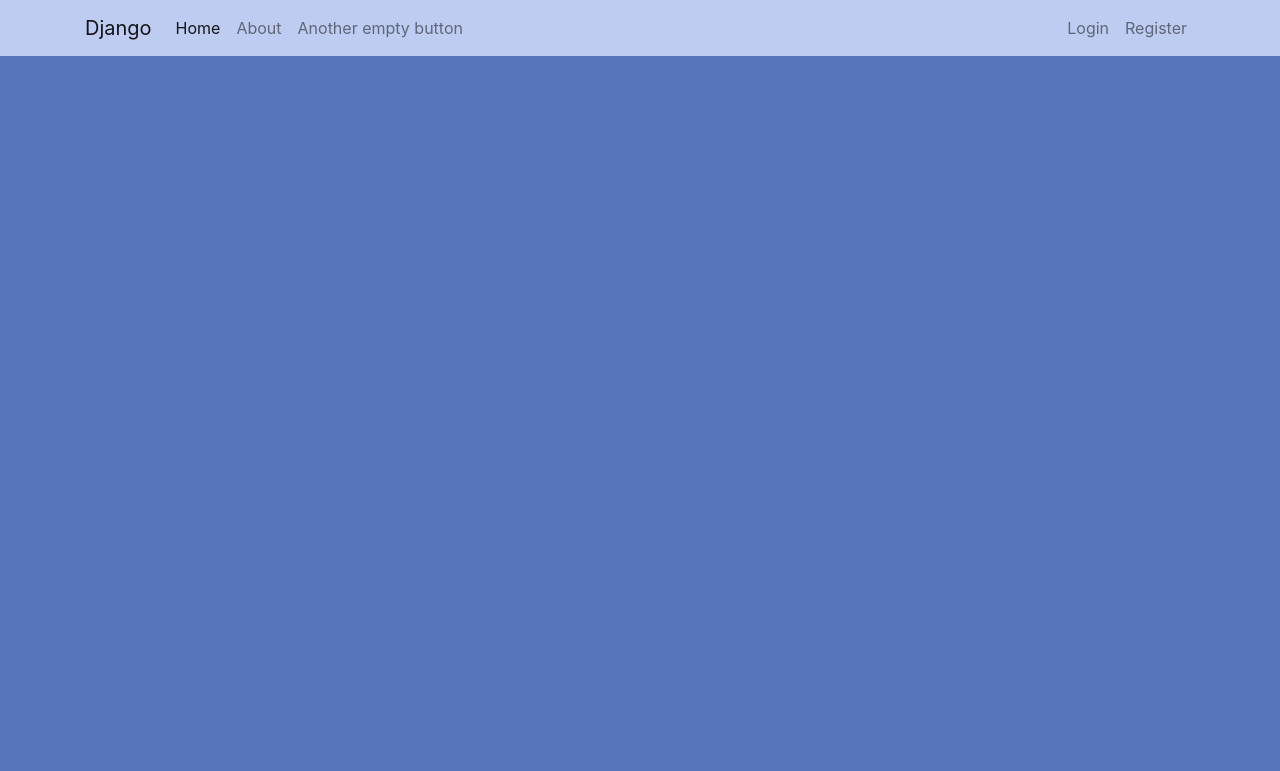
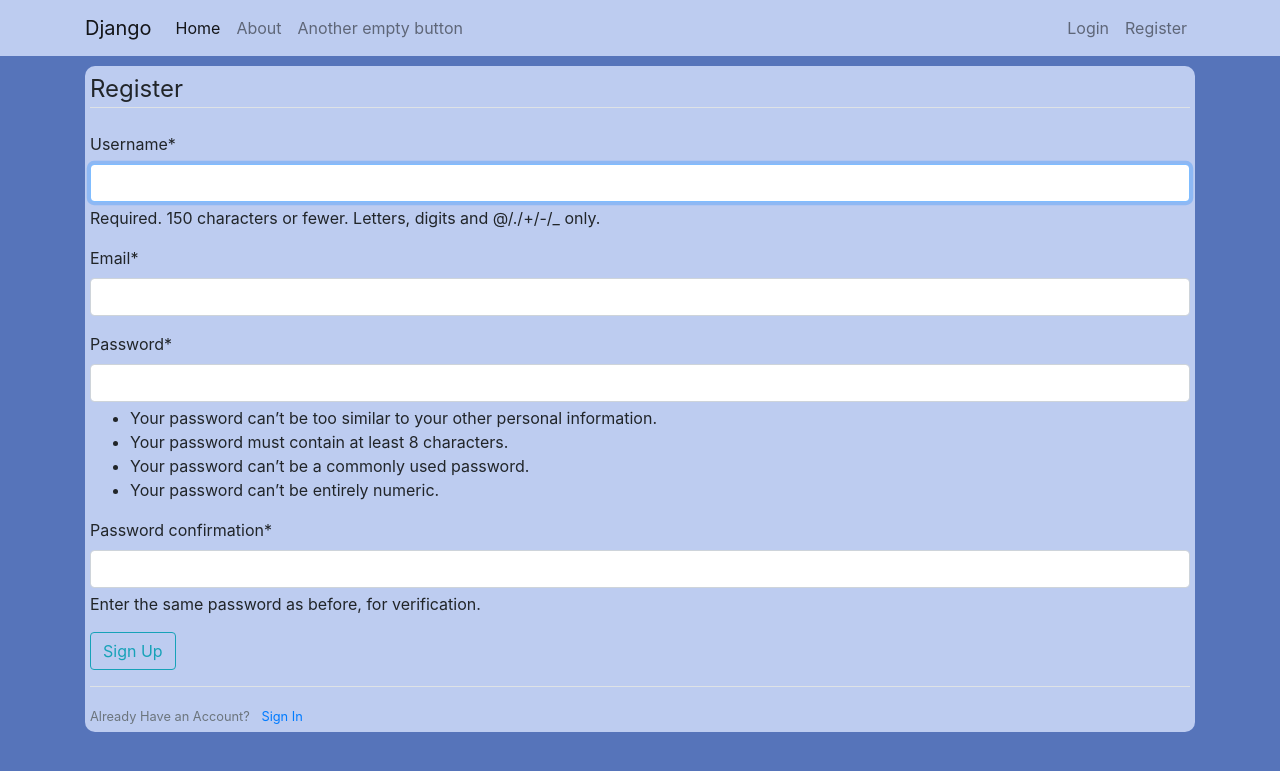
Before and after one commit to devlumba/django-test01, a Django app: template django_project/users/templates/users/register.html in a window 1280 px wide. Shown: the top 771 px of the page. Run offline with Django 5.2, Linux system fonts and the light colour scheme; the template is opened without the code that fills it: values that come from a table or form of the project are taken from there, others are empty; data comes from the database, SQL or seed files in the repository; both versions use the stored data as it was after the commit; some libraries are stand-ins or nearby versions.

Commit message:
second commit, added users and posts

```diff
--- a/django_project/blog/templates/blog/base.html
+++ b/django_project/blog/templates/blog/base.html
@@ -32,13 +32,18 @@
               </div>
                 <div class="navbar-nav">
                   <a class="nav-item nav-link" href="#">Login</a>
-                  <a class="nav-item nav-link" href="#">Register</a>
+                  <a class="nav-item nav-link" href="{% url 'register' %}">Register</a>
                 </div>
             </div>
         </nav>
 
     </header>
     <div class="container">
+        {% if messages %}
+            {% for message in messages %}
+                <div class="alert alert-{{ message.tags }}">{{ message }}</div>
+            {% endfor %}
+        {% endif %}
         {% block body %}
         {% endblock body %}
     </div>
--- a/django_project/blog/urls.py
+++ b/django_project/blog/urls.py
@@ -5,4 +5,5 @@ from . import views
 urlpatterns = [
     path('', views.home, name='blog-home'),
     path('about/', views.about, name='blog-about'),
+    path('all_users/', views.all_users, name='blog-all_users')
 ]
--- a/django_project/django_project/settings.py
+++ b/django_project/django_project/settings.py
@@ -33,6 +33,9 @@ ALLOWED_HOSTS = []
 INSTALLED_APPS = [
     'blog.apps.BlogConfig',
     'users.apps.UsersConfig',
+    'crispy_forms',
+    'bootstrap4',
+    'crispy_bootstrap4',
     'django.contrib.admin',
     'django.contrib.auth',
     'django.contrib.contenttypes',
@@ -123,3 +126,5 @@ STATIC_URL = 'static/'
 # https://docs.djangoproject.com/en/5.0/ref/settings/#default-auto-field
 
 DEFAULT_AUTO_FIELD = 'django.db.models.BigAutoField'
+
+CRISPY_TEMPLATE_PACK = 'bootstrap4'
--- a/django_project/django_project/urls.py
+++ b/django_project/django_project/urls.py
@@ -17,8 +17,11 @@ Including another URLconf
 
 from django.contrib import admin
 from django.urls import path, include
+from users import views as user_views
+# if ..users, ImportError: attempted relative import beyond top-level package
 
 urlpatterns = [
     path('admin/', admin.site.urls),
-    path('blog/', include('blog.urls')),
+    path('register/', user_views.register, name='register'),
+    path('', include('blog.urls')),
 ]
--- /dev/null
+++ b/django_project/users/forms.py
@@ -0,0 +1,11 @@
+from django import forms
+from django.contrib.auth.models import User
+from django.contrib.auth.forms import UserCreationForm
+
+
+class UserRegisterForm(UserCreationForm):
+    email = forms.EmailField()
+
+    class Meta:
+        model = User
+        fields = ['username', 'email', 'password1', 'password2']
--- a/django_project/users/templates/users/register.html
+++ b/django_project/users/templates/users/register.html
@@ -1,11 +1,22 @@
 {% extends "blog/base.html" %}
+{% load crispy_forms_tags %}
 {% block body %}
-<!--    {% for i in posts %}-->
-<!--        <div class="post">-->
-<!--            <a href="#"><h1> {{ i.title }} </h1></a>-->
-<!--            <small><a href="#">{{ i.author }}</a> - {{ i.date_posted|date:"F d, Y" }} </small>  <hr>-->
-<!--            {% if i.content %}<h2>{{ i.content }} </h2>{% endif %}-->
+<div class="post">
+    <form method="POST">
+        {% csrf_token %}
+        <fieldset>
+            <legend class="border-bottom mb-4">Register</legend>
+            {{ form|crispy }}
+        </fieldset>
+        <div class="form-group">
+            <button class="btn btn-outline-info" type="submit">Sign Up</button>
+        </div>
+    </form>
+    <div class="border-top pt-3">
+        <small class="text-muted">Already Have an Account?
+            <a href="#" class="ml-2">Sign In</a>
+        </small>
+    </div>
 
-<!--        </div>-->
-<!--    {% endfor %}-->
+</div>
 {% endblock body %}
```
Also changed, not shown: django_project/blog/templates/blog/all_users.html (added, +9 -0 lines), django_project/blog/views.py (+9 -16 lines), django_project/users/views.py (+12 -3 lines), django_project/db.sqlite3.
